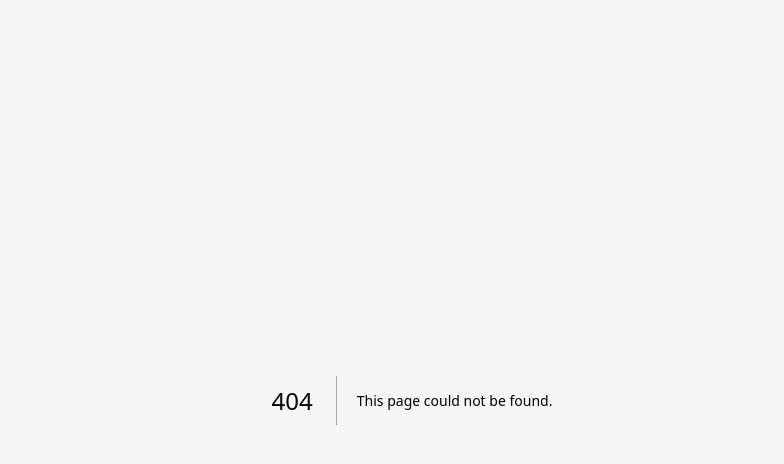
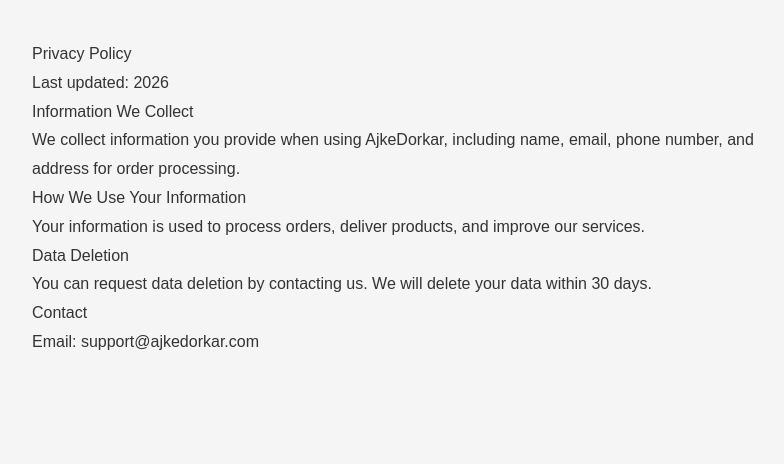
Before and after one commit to ajkedorkar/ajkedorkar, a Next.js app: page /privacy in a window 1280 px wide. Before the commit this address had no page. Shown: the top 464 px of the page, without its empty margins (228-1012 px from the left). Built offline with nearby package versions, Linux system fonts and the light colour scheme.

Commit message:
Privacy policy page

```diff
--- /dev/null
+++ b/app/privacy/page.tsx
@@ -0,0 +1,23 @@
+export default function PrivacyPage() {
+  return (
+    <div style={{
+      maxWidth: '800px', margin: '0 auto', padding: '40px 20px',
+      fontFamily: 'Arial, sans-serif', lineHeight: '1.8',
+    }}>
+      <h1>Privacy Policy</h1>
+      <p>Last updated: 2026</p>
+
+      <h2>Information We Collect</h2>
+      <p>We collect information you provide when using AjkeDorkar, including name, email, phone number, and address for order processing.</p>
+
+      <h2>How We Use Your Information</h2>
+      <p>Your information is used to process orders, deliver products, and improve our services.</p>
+
+      <h2>Data Deletion</h2>
+      <p>You can request data deletion by contacting us. We will delete your data within 30 days.</p>
+
+      <h2>Contact</h2>
+      <p>Email: support@ajkedorkar.com</p>
+    </div>
+  );
+}
```
